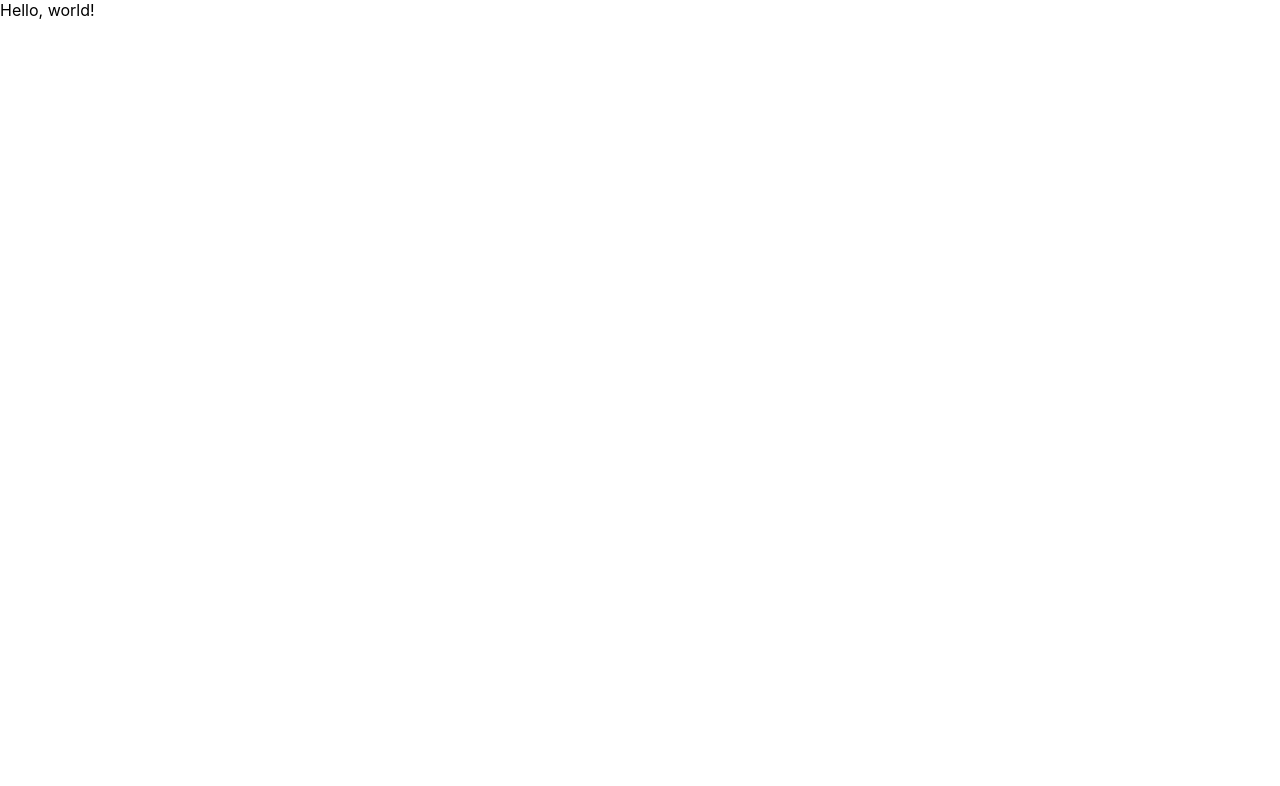
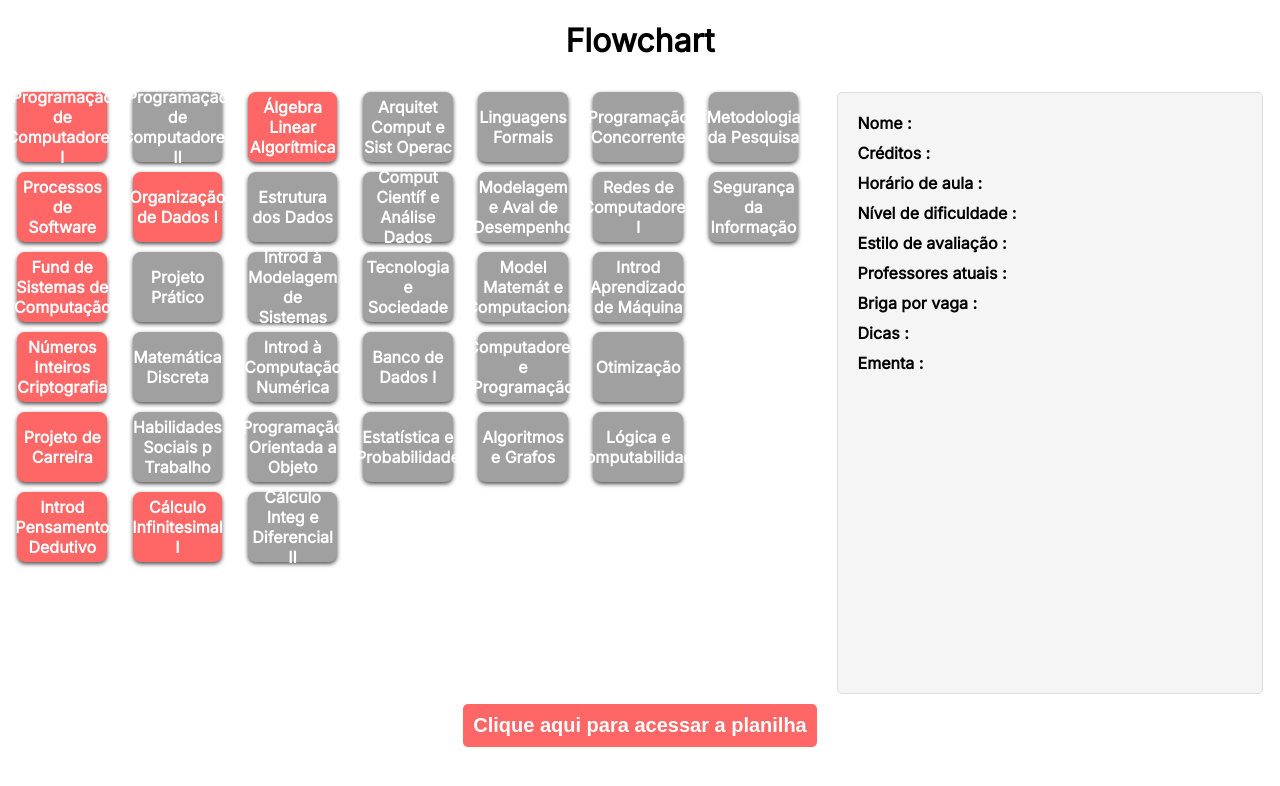
Before and after one commit to HenriChris/flowchart, a React (Create React App) app: page / in a window 1280 px wide. Shown: the top 786 px of the page. Built offline with nearby package versions, Linux system fonts and the light colour scheme; the HTML template or start-up script is replaced by a standard one.

Commit message:
Atualizando App.

```diff
--- a/src/App.tsx
+++ b/src/App.tsx
@@ -1,9 +1,13 @@
 import React from 'react';
 import logo from './logo.svg';
+import Home from './Pages/Home';
+import SubjectContextProvider from './Contexts/PreRequesites';
 
 function App() {
   return (
-    <div>Hello, world!</div>
+    <SubjectContextProvider>
+      <Home/>
+    </SubjectContextProvider>
   );
 }
 
--- a/src/index.css
+++ b/src/index.css
@@ -1,5 +1,6 @@
 body {
   margin: 0;
+  padding: 0;
   font-family: -apple-system, BlinkMacSystemFont, 'Segoe UI', 'Roboto', 'Oxygen',
     'Ubuntu', 'Cantarell', 'Fira Sans', 'Droid Sans', 'Helvetica Neue',
     sans-serif;
```
